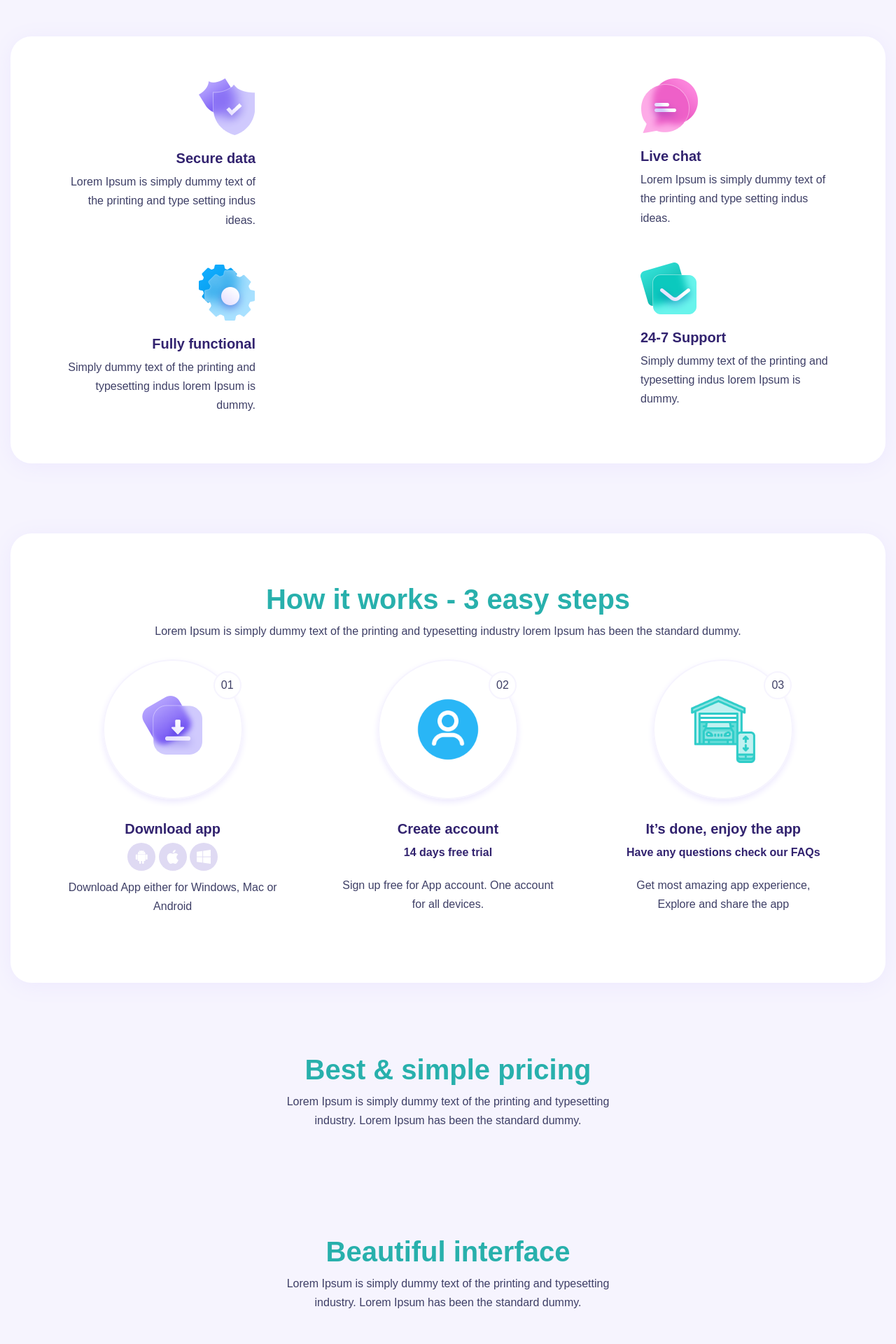
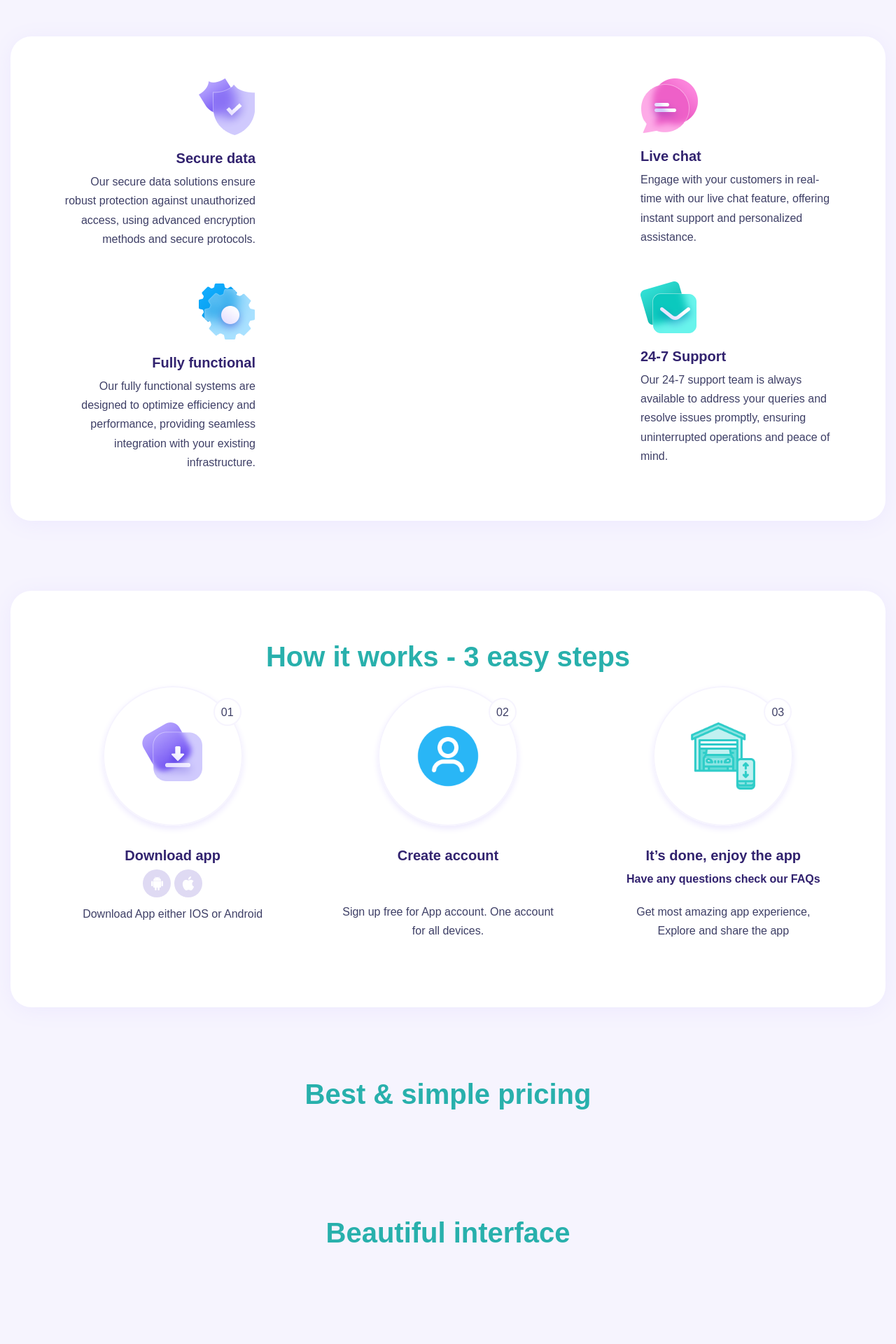
Before and after one commit to isa1989/gateproadmin, a Django app: page /?lang=az in a window 1280 px wide. Shown: the part 1161-3081 px from the top of the page at 70% size. Run offline with Django 3.2, Linux system fonts and the light colour scheme; data that the repository does not hold is empty; parts of the project's set-up code (start-up, migrations or seed data) failed here and were passed over; some libraries are stand-ins or nearby versions.

Commit message:
add lang

```diff
--- a/gateproadmin/settings.py
+++ b/gateproadmin/settings.py
@@ -166,6 +166,11 @@ USE_TZ = True
 STATIC_URL = "/static/"
 STATIC_ROOT = BASE_DIR / "static/"
 
+
+# STATICFILES_DIRS = [
+#     os.path.join(BASE_DIR, "static/"),
+# ]
+
 MEDIA_URL = "/media/"
 MEDIA_ROOT = BASE_DIR / "media/"
 LOCALE_PATHS = (os.path.join(BASE_DIR, "locale"),)
--- a/home/models.py
+++ b/home/models.py
@@ -11,6 +11,8 @@ class HomePage(models.Model):
     instagram = models.URLField(
         blank=True, null=True, help_text="Enter your Instagram URL"
     )
+    app_store = models.URLField(blank=True, null=True, verbose_name="App Store URL")
+    play_store = models.URLField(blank=True, null=True, verbose_name="Play Store URL")
 
 
 class ScreenFrame(models.Model):
--- a/templates/index.html
+++ b/templates/index.html
@@ -128,22 +128,24 @@
               </p>
             </div>
             <!-- app buttons -->
+            {% if home_page %}
             <ul class="app_btn">
               <li>
-                <a href="#">
+                <a href="{{ home_page.app_store }}" target="_blank">
                   <img class="blue_img" src="{% static 'images/appstore_blue.png' %}" alt="image">
                   <img class="white_img" src="{% static 'images/appstore_white.png' %}" alt="image">
 
                 </a>
               </li>
               <li>
-                <a href="#">
+                <a href="{{ home_page.play_store }}" target="_blank">
                   <img class="blue_img" src="{% static 'images/googleplay_blue.png' %}" alt="image">
                   <img class="white_img" src="{% static 'images/googleplay_white.png' %}" alt="image">
 
                 </a>
               </li>
             </ul>
+            {% endif %}
 
             <!-- users -->
             <div class="used_app">
@@ -210,8 +212,8 @@
                 <img src="{% static 'images/secure_data.png' %}" alt="Secure data">
               </div>
               <div class="text">
-                <h4>Secure data</h4>
-                <p>Lorem Ipsum is simply dummy text of the printing and type setting indus ideas.</p>
+                <h4>{% trans "Secure data" %}</h4>
+                <p>{% trans "Our secure data solutions ensure robust protection against unauthorized access, using advanced encryption methods and secure protocols." %}</p>
               </div>
             </div>
 
@@ -221,8 +223,8 @@
                 <img src="{% static 'images/functional.png' %}" alt="Fully functional">
               </div>
               <div class="text">
-                <h4>Fully functional</h4>
-                <p>Simply dummy text of the printing and typesetting indus lorem Ipsum is dummy.</p>
+                <h4>{% trans "Fully functional" %}</h4>
+                <p>{% trans "Our fully functional systems are designed to optimize efficiency and performance, providing seamless integration with your existing infrastructure." %}</p>
               </div>
             </div>
           </div>
@@ -237,8 +239,8 @@
                 <img src="{% static 'images/live-chat.png' %}" alt="Live chat">
               </div>
               <div class="text">
-                <h4>Live chat</h4>
-                <p>Lorem Ipsum is simply dummy text of the printing and type setting indus ideas.</p>
+                <h4>{% trans "Live chat" %}</h4>
+                <p>{% trans "Engage with your customers in real-time with our live chat feature, offering instant support and personalized assistance." %}</p>
               </div>
             </div>
 
@@ -248,8 +250,8 @@
                 <img src="{% static 'images/support.png' %}" alt="24-7 Support">
               </div>
               <div class="text">
-                <h4>24-7 Support</h4>
-                <p>Simply dummy text of the printing and typesetting indus lorem Ipsum is dummy.</p>
+                <h4>{% trans "24-7 Support" %}</h4>
+                <p>{% trans "Our 24-7 support team is always available to address your queries and resolve issues promptly, ensuring uninterrupted operations and peace of mind." %}</p>
               </div>
             </div>
 
@@ -284,10 +286,8 @@
         <div class="how_it_inner">
           <div class="section_title" data-aos="fade-up" data-aos-duration="1500" data-aos-delay="300">
             <!-- h2 -->
-            <h2><span>How it works</span> - 3 easy steps</h2>
+            <h2><span>{% trans "How it works - 3 easy steps" %}</h2>
             <!-- p -->
-            <p>Lorem Ipsum is simply dummy text of the printing and typesetting industry lorem Ipsum has been the
-              standard dummy.</p>
           </div>
           <div class="step_block">
 
@@ -305,13 +305,12 @@
                   </div>
                   <!-- text -->
                   <div class="step_text" data-aos="fade-right" data-aos-duration="1500">
-                    <h4>Download app</h4>
+                    <h4>{% trans "Download app" %}</h4>
                     <div class="app_icon">
                       <a href="#"><i class="icofont-brand-android-robot"></i></a>
                       <a href="#"><i class="icofont-brand-apple"></i></a>
-                      <a href="#"><i class="icofont-brand-windows"></i></a>
                     </div>
-                    <p>Download App either for Windows, Mac or Android</p>
+                    <p>{% trans "Download App either IOS or Android" %}</p>
                   </div>
                 </div>
               </div>
@@ -328,9 +327,8 @@
                   </div>
                   <!-- text -->
                   <div class="step_text step2" data-aos="fade-right" data-aos-duration="1500">
-                    <h4>Create account</h4>
-                    <span>14 days free trial</span>
-                    <p>Sign up free for App account. One account for all devices.</p>
+                    <h4>{% trans "Create account" %}</h4><br>
+                    <p>{% trans "Sign up free for App account. One account for all devices." %}</p>
                   </div>
                 </div>
               </div>
@@ -347,9 +345,9 @@
                   </div>
                   <!-- text -->
                   <div class="step_text step3" data-aos="fade-right" data-aos-duration="1500">
-                    <h4>It’s done, enjoy the app</h4>
-                    <span>Have any questions check our FAQs</span>
-                    <p>Get most amazing app experience, Explore and share the app</p>
+                    <h4>{% trans "It’s done, enjoy the app" %}</h4>
+                    <span>{% trans "Have any questions check our FAQs" %}</span>
+                    <p>{% trans "Get most amazing app experience, Explore and share the app" %}</p>
                   </div>
                 </div>
               </div>
@@ -377,9 +375,8 @@
       <div class="container">
         <div class="section_title" data-aos="fade-up" data-aos-duration="1500" data-aos-delay="300">
           <!-- h2 -->
-          <h2>Best & simple <span>pricing</span></h2>
+          <h2>{% trans "Best & simple pricing" %}</h2>
           <!-- p -->
-          <p>Lorem Ipsum is simply dummy text of the printing and typesetting <br> industry. Lorem Ipsum has been the standard dummy.</p>
         </div>
         <!-- pricing box monthly start -->
         <div class="pricing_pannel monthly_plan active" data-aos="fade-up" data-aos-duration="1500">
@@ -394,7 +391,6 @@
                 </div>
                 <div class="pkg_name">
                   <h3>{{ product.name }}</h3>
-                  <span>For the basics</span>
                 </div>
                 <span class="price">{{ product.price }}</span>
                 <ul class="benifits">
@@ -417,11 +413,9 @@
       <div class="container-fluid">
         <div class="section_title" data-aos="fade-up" data-aos-duration="1500" data-aos-delay="300">
           <!-- h2 -->
-          <h2>Beautiful <span>interface</span></h2>
+          <h2>{% trans "Beautiful interface" %}</span></h2>
           <!-- p -->
-          <p>
-            Lorem Ipsum is simply dummy text of the printing and typesetting <br> industry. Lorem Ipsum has been the standard dummy.
-          </p>
+
         </div>
 
         <!-- screen slider start -->
@@ -461,18 +455,20 @@
                   {% comment %} <p>Instant free download from apple and play store orem Ipsum is simply dummy text of the printing.
                     and typese tting indus orem Ipsum has beenthe standard</p> {% endcomment %}
                 </div>
+                {% if home_page %}
                 <ul class="app_btn">
                   <li>
-                    <a href="#">
+                    <a href="{{ home_page.app_store}}" target="_blank">
                       <img src="{% static 'images/appstore_blue.png' %}" alt="image">
                     </a>
                   </li>
                   <li>
-                    <a href="#">
+                    <a href="{{ home_page.play_store}}" target="_blank">
                       <img src="{% static 'images/googleplay_blue.png' %}" alt="image">
                     </a>
                   </li>
                 </ul>
+                {% endif %}
               </div>
             </div>
 
```
Also changed, not shown: home/migrations/0003_homepage_app_store_homepage_play_store.py (added), locale/az/LC_MESSAGES/django.po, locale/en/LC_MESSAGES/django.po, locale/ru/LC_MESSAGES/django.po.
